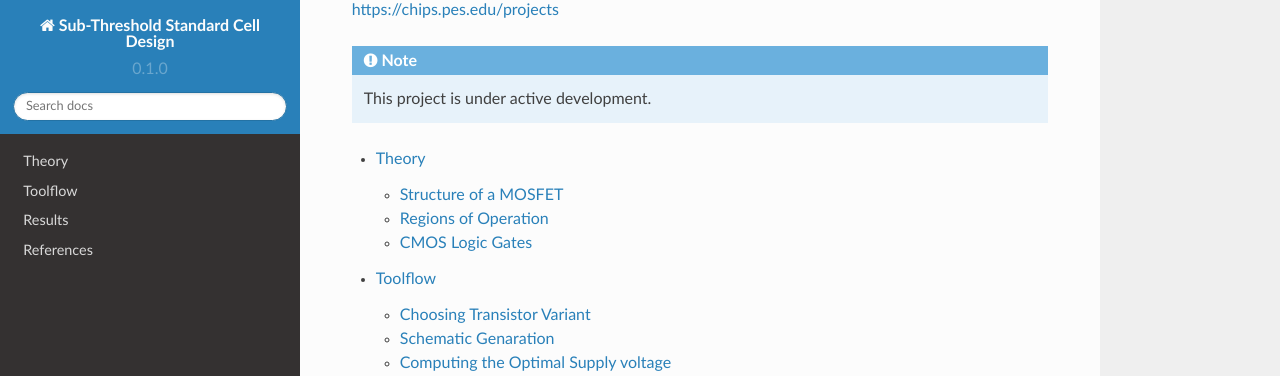
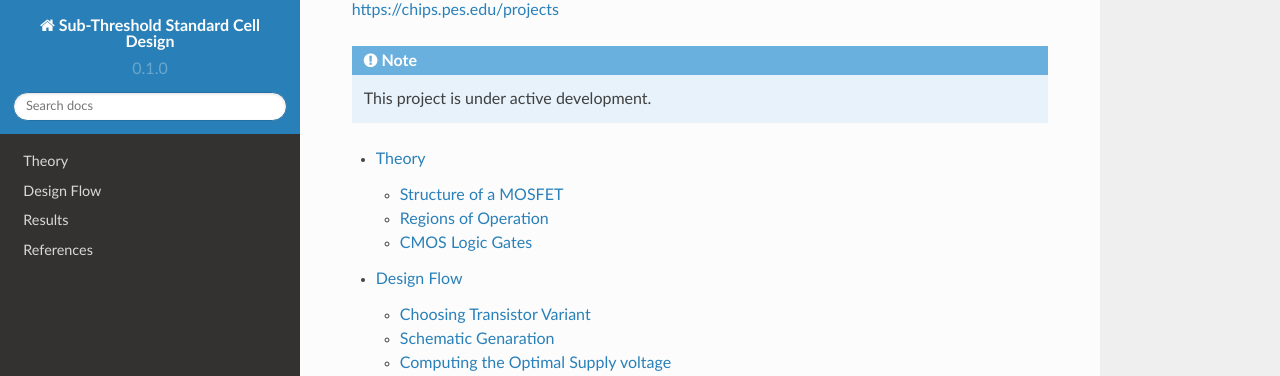
Before and after one commit to CHIPS-PESU/subvt, a Sphinx documentation site: the page built from docs/source/index.rst, in a window 1280 px wide and 900 px high, scrolled down 618 px. Shown: the top 376 px of the window. Built offline with Sphinx 7.4.7 and the Read the Docs theme 2.0.0, drawn with Linux system fonts in a browser that asks for light colours.

Commit message:
Change toolflow to design flow

```diff
--- a/docs/source/Toolflow.rst
+++ b/docs/source/Designflow.rst
@@ -1,4 +1,4 @@
-Toolflow
+Design Flow
 ========
 
 Choosing Transistor Variant
--- a/docs/source/index.rst
+++ b/docs/source/index.rst
@@ -29,6 +29,6 @@ https://chips.pes.edu/projects
 
 .. toctree::
    Theory
-   Toolflow
+   Designflow
    Results
    References
```
